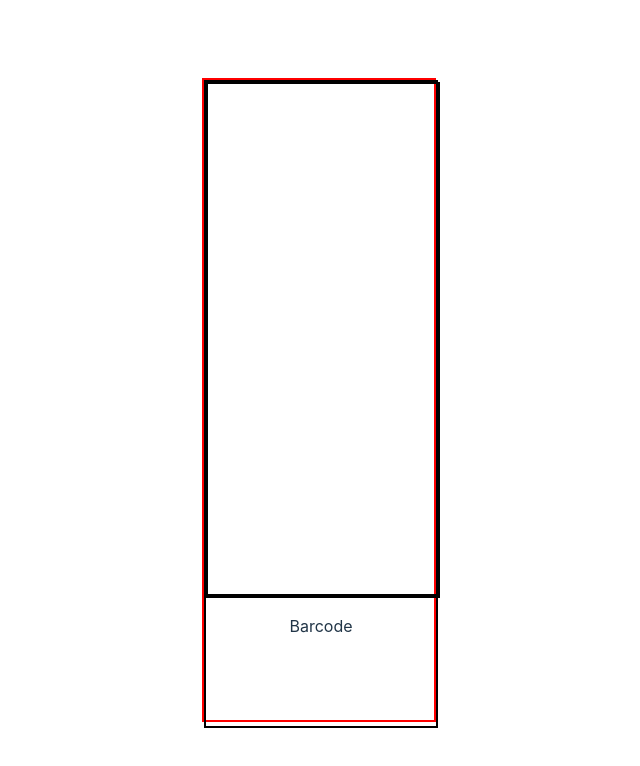
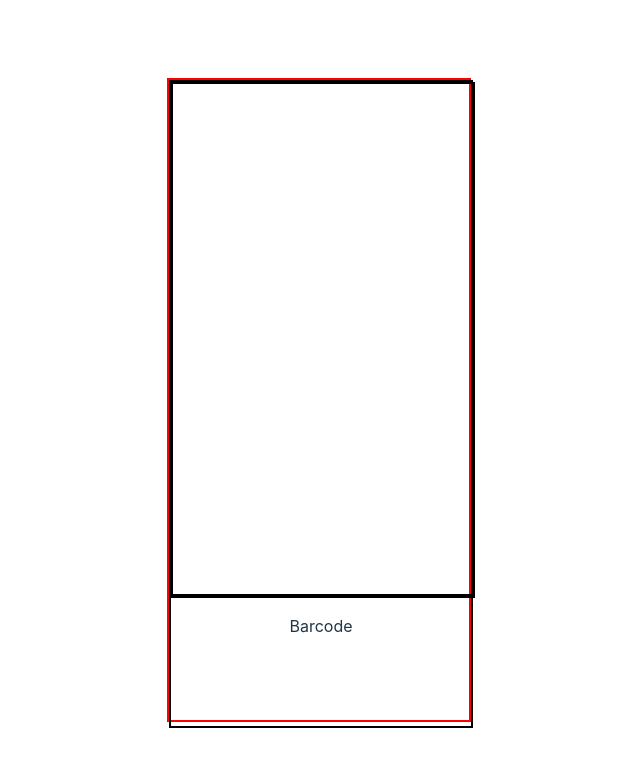
Before and after one commit to StepanBlaha/barcode-project, a React (Vite) app: page / in a window 1280 px wide. Shown: the top 766 px of the page, without its empty margins (321-961 px from the left). Built offline with nearby package versions, Linux system fonts and the light colour scheme.

Commit message:
css changes

```diff
--- a/src/barcode.css
+++ b/src/barcode.css
@@ -13,7 +13,7 @@ html,  body{
 }
 .wrapper{
     height: 80%;
-    width: 230px;
+    width: 300px;
     border: 2px solid red;
     margin: auto auto;
 }
--- a/src/history.css
+++ b/src/history.css
@@ -13,7 +13,7 @@ html,  body{
 }
 .wrapper{
     height: 80%;
-    width: 230px;
+    width: 300px;
     border: 2px solid red;
     margin: auto auto;
 }
@@ -40,8 +40,22 @@ html,  body{
     width: 100%;
     float: left;
     border: 1px solid red;
+    margin-bottom: 10px;
 }
 .barcodeCode, .barcodeFormat{
     width: 50%;
     float: left;
+    border: 1px solid blue;
 }
+.barcodeCode{
+    overflow: auto;
+}
+.barcodeSave{
+    float: left;
+    height: 100%;
+    width: 100%;
+    border: 1px solid yellow;
+}
+#barcodeHidden{
+    display: none;
+}
```
